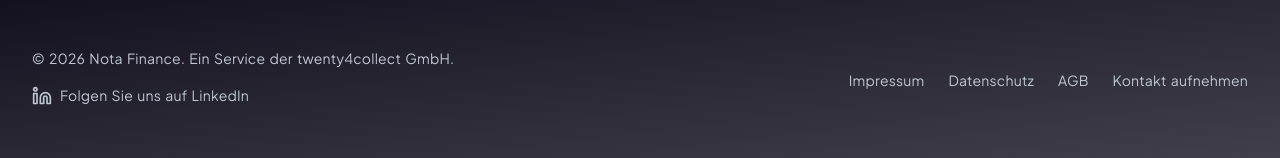
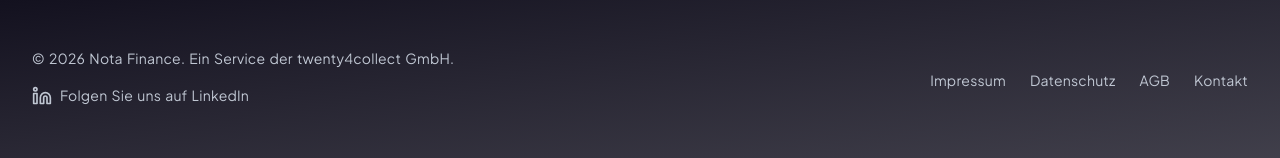
Before and after one commit to maurice1904/nota-finance, a Next.js app: page / in a window 1280 px wide. Shown: the part 4064-4222 px from the top of the page. Built offline with nearby package versions, Linux system fonts and the light colour scheme.

Commit message:
Footer v1

```diff
--- a/components/Footer.tsx
+++ b/components/Footer.tsx
@@ -50,7 +50,7 @@ export default function Footer() {
               href="/kontakt"
               className="text-sm text-surface-100 hover:text-white transition-colors duration-300"
             >
-              Kontakt aufnehmen
+              Kontakt
             </Link>
           </div>
         </div>
```
